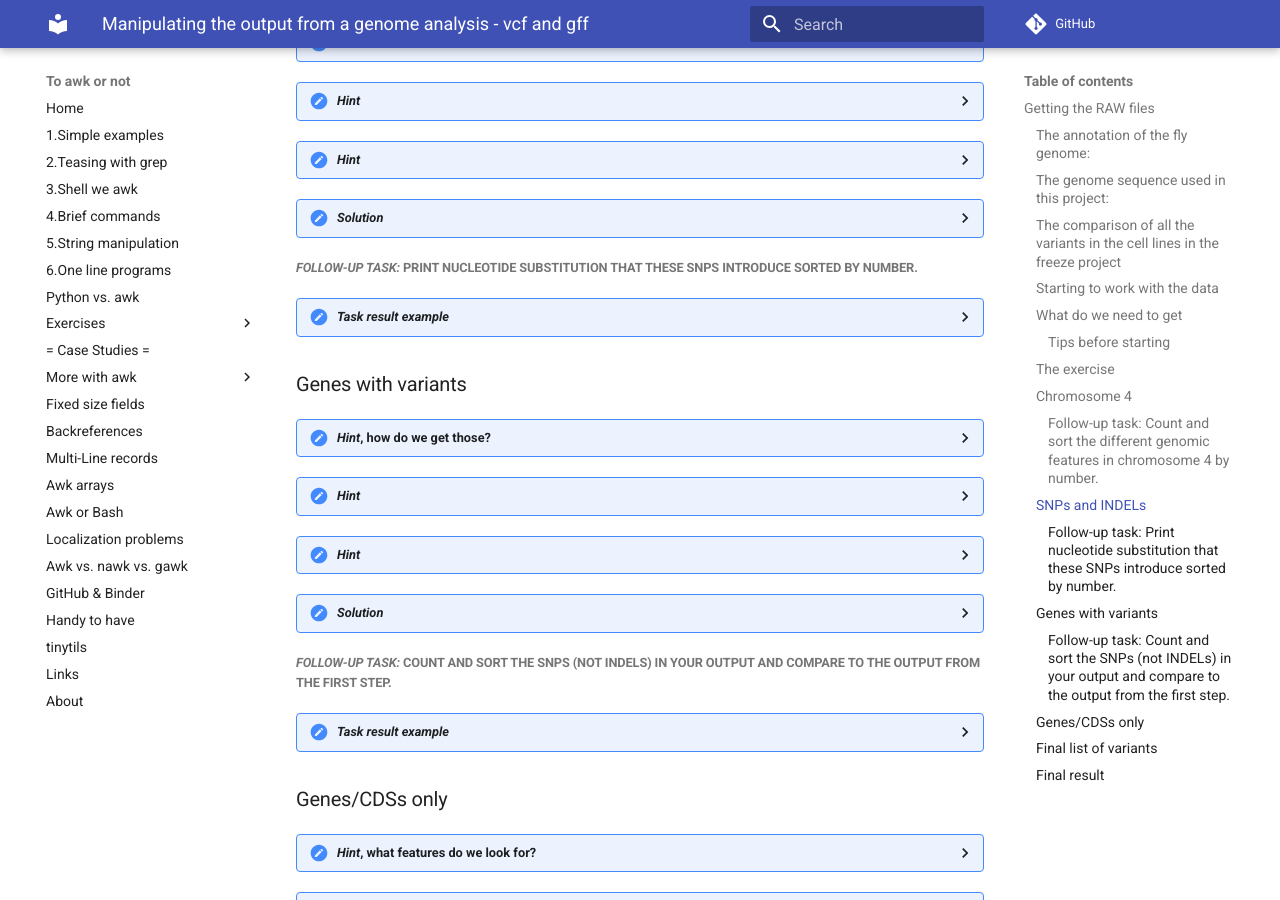
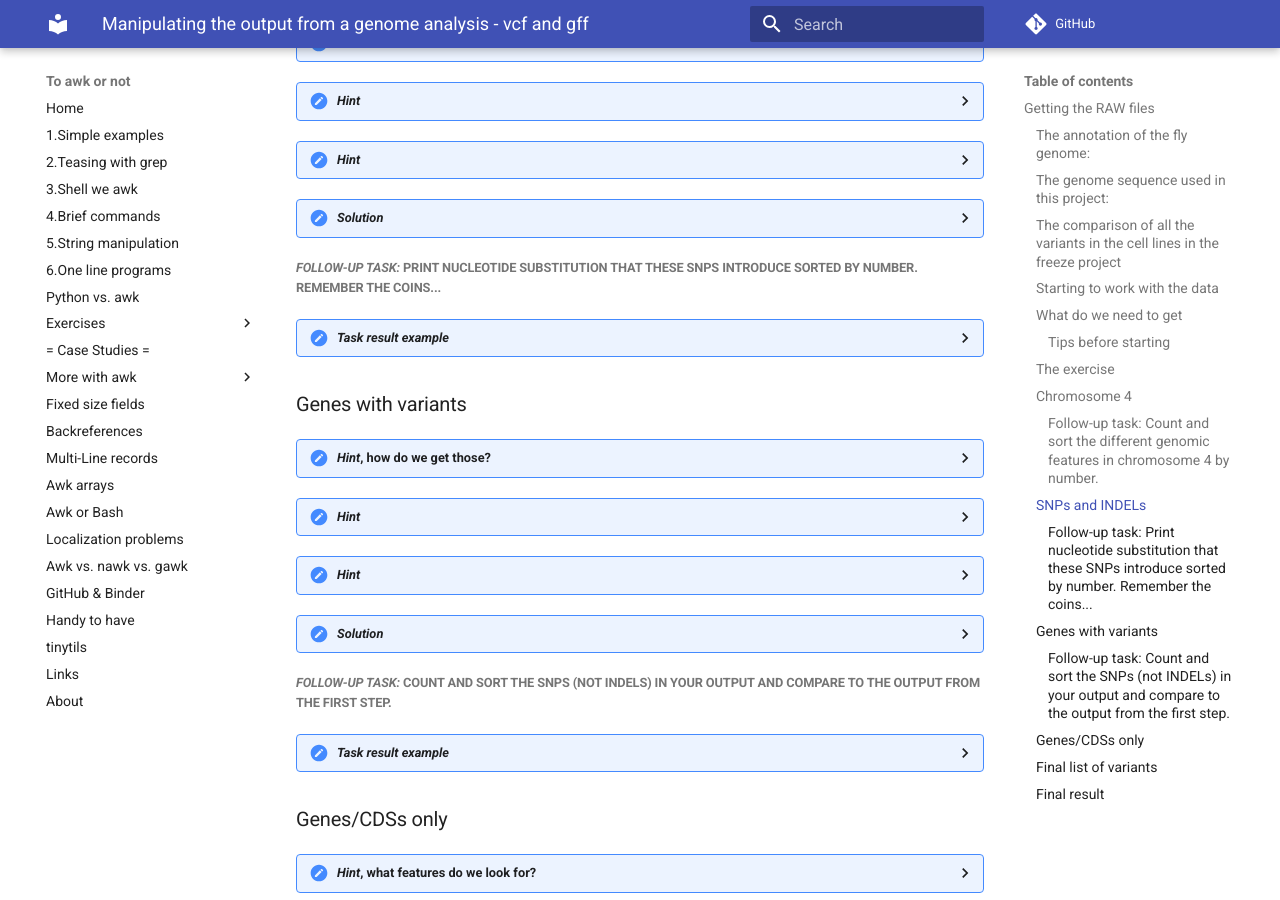
Before and after one commit to pmitev/to-awk-or-not, an MkDocs documentation site: the page built from docs/Case_studies/manipulating_vcf.md, in a window 1280 px wide and 900 px high, scrolled down 2089 px. Built offline with MkDocs 1.6.1 and Material for MkDocs 9.7.7, drawn with Linux system fonts in a browser that asks for light colours; comment, search, counter and statistics services are not loaded.

Commit message:
Update manipulating_vcf.md

```diff
--- a/docs/Case_studies/manipulating_vcf.md
+++ b/docs/Case_studies/manipulating_vcf.md
@@ -123,7 +123,7 @@ Identify the steps you need to do and what each step does. Open the hints if you
 </p>
 </details>
 
-##### *Follow-up task:* Print nucleotide substitution that these SNPs introduce sorted by number.
+##### *Follow-up task:* Print nucleotide substitution that these SNPs introduce sorted by number. Remember the coins...
 <details><summary><i>Task result example</i></summary>
 <pre>
 1182 C->T
```
